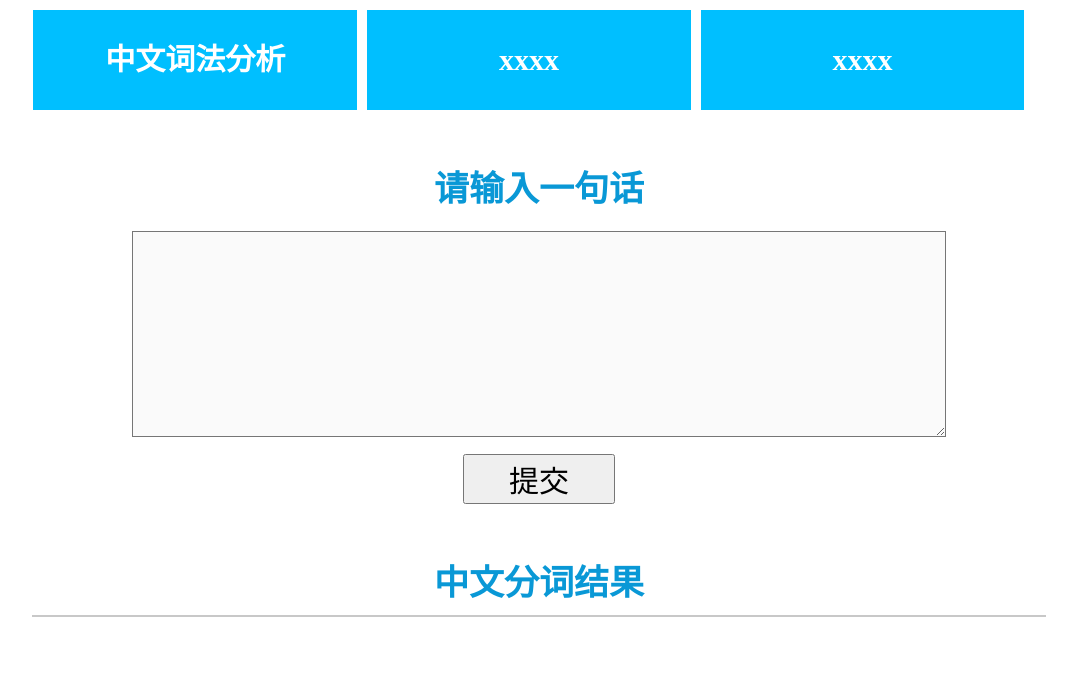
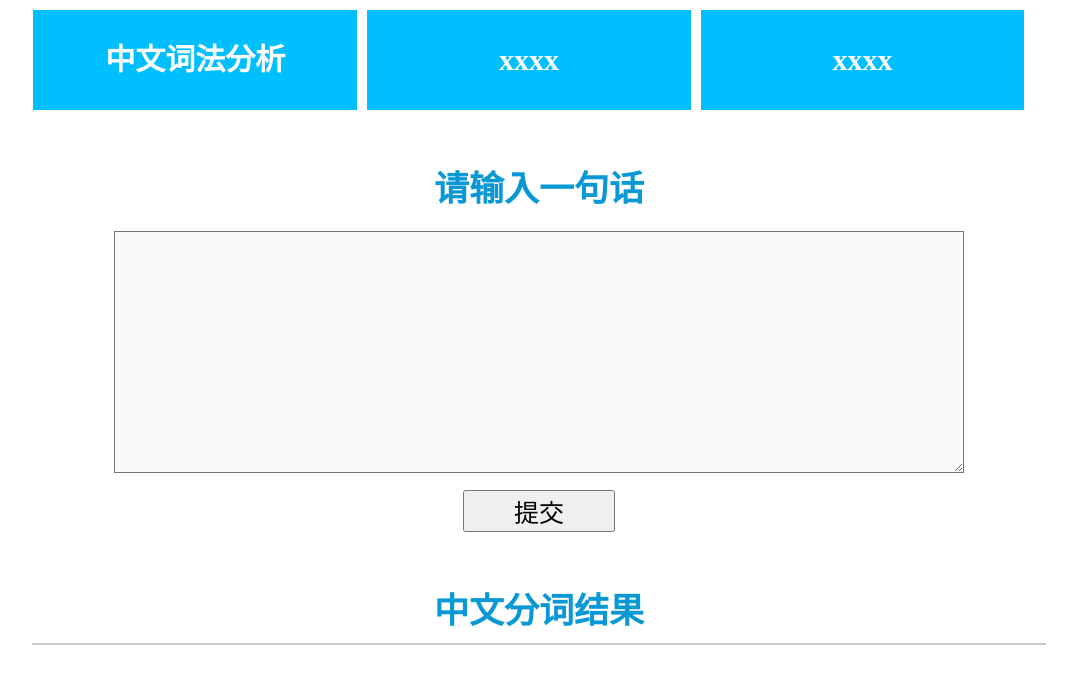
Before and after one commit to eitbar/showSystem, a Django app: template lexicalAnalysis/templates/lexicalAnalysis.html in a window 1280 px wide. Shown: the top 684 px of the page, without its empty margins (101-1178 px from the left). Run offline with Django 3.2, Linux system fonts and the light colour scheme; the template is opened without the code that fills it, so the values that code supplies are empty.

Commit message:
change font size and div size

```diff
--- a/lexicalAnalysis/templates/lexicalAnalysis.html
+++ b/lexicalAnalysis/templates/lexicalAnalysis.html
@@ -23,31 +23,33 @@
 			border:1px solid;
 			border-color: #C8C8C8;
 			margin: 10px auto 0px;
-			font-size: 30px;
+			font-size: 20px;
 			height: auto;
 		}
 		.ansblock{
 			border:1px solid;
 			border-color: #C8C8C8;
 			margin: 15px 0px 0px 15px;
-			padding: 8px 10px 8px 10px;
-			font-size: 30px;
+			padding:  10px;
+			font-size: 25px;
 			float : left;
 			width: auto;
-			height: 45px;
+			line-height: 35px;
+			height: auto;
 		}
 		#submitbutton {
 			text-align: center;
 			width: 15%;
-			font-size: 30px;
+			font-size: 25px;
 			margin: 10px auto 0px;
 		}
 		#inputtextarea{
 			width: 80%;
 			height: 200px;
 			background-color: rgba(245,245,245,0.50);
-			font-size: 30px;
+			font-size: 20px;
 			margin: 10px auto 0px;
+			padding : 20px;
 		}
 	</style>
 </head>
```
